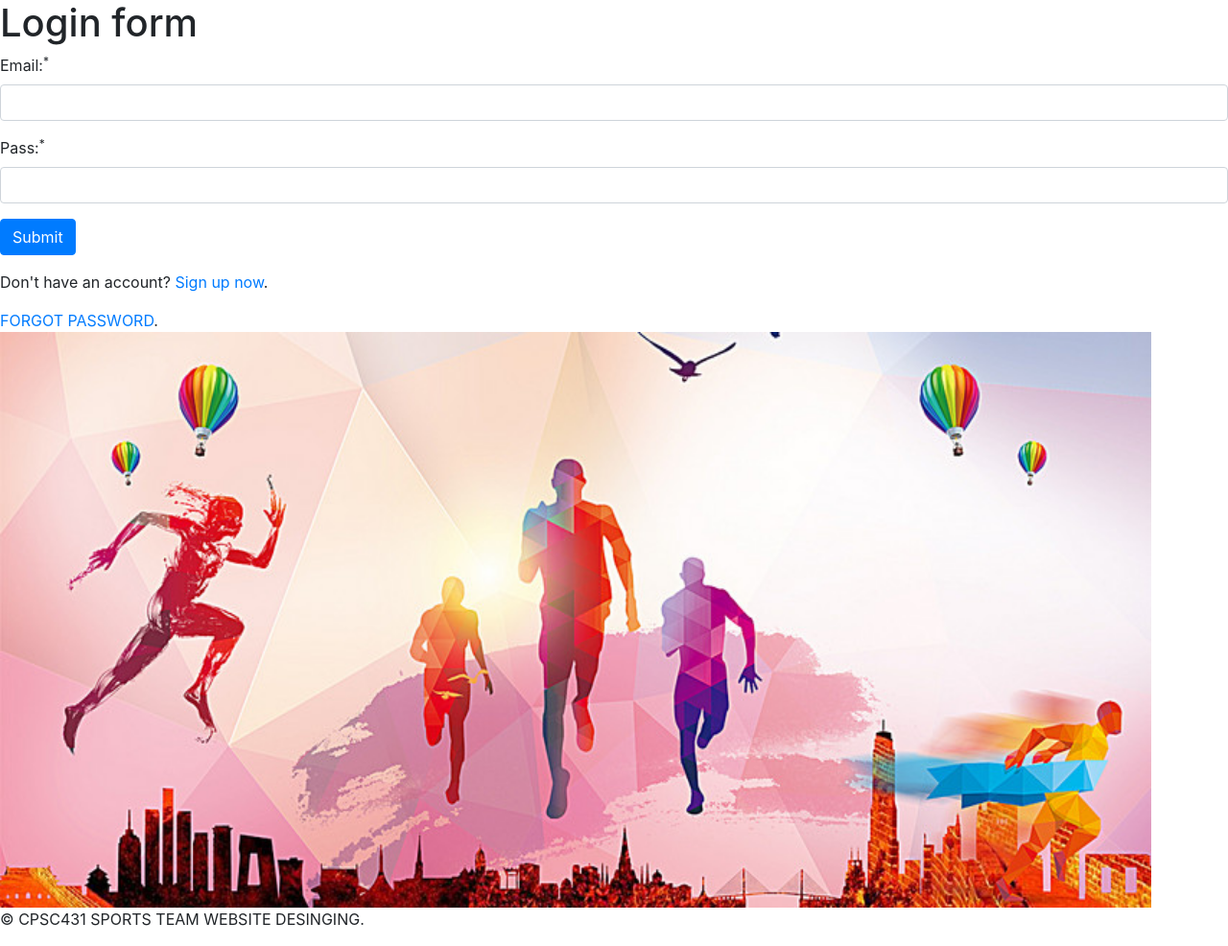
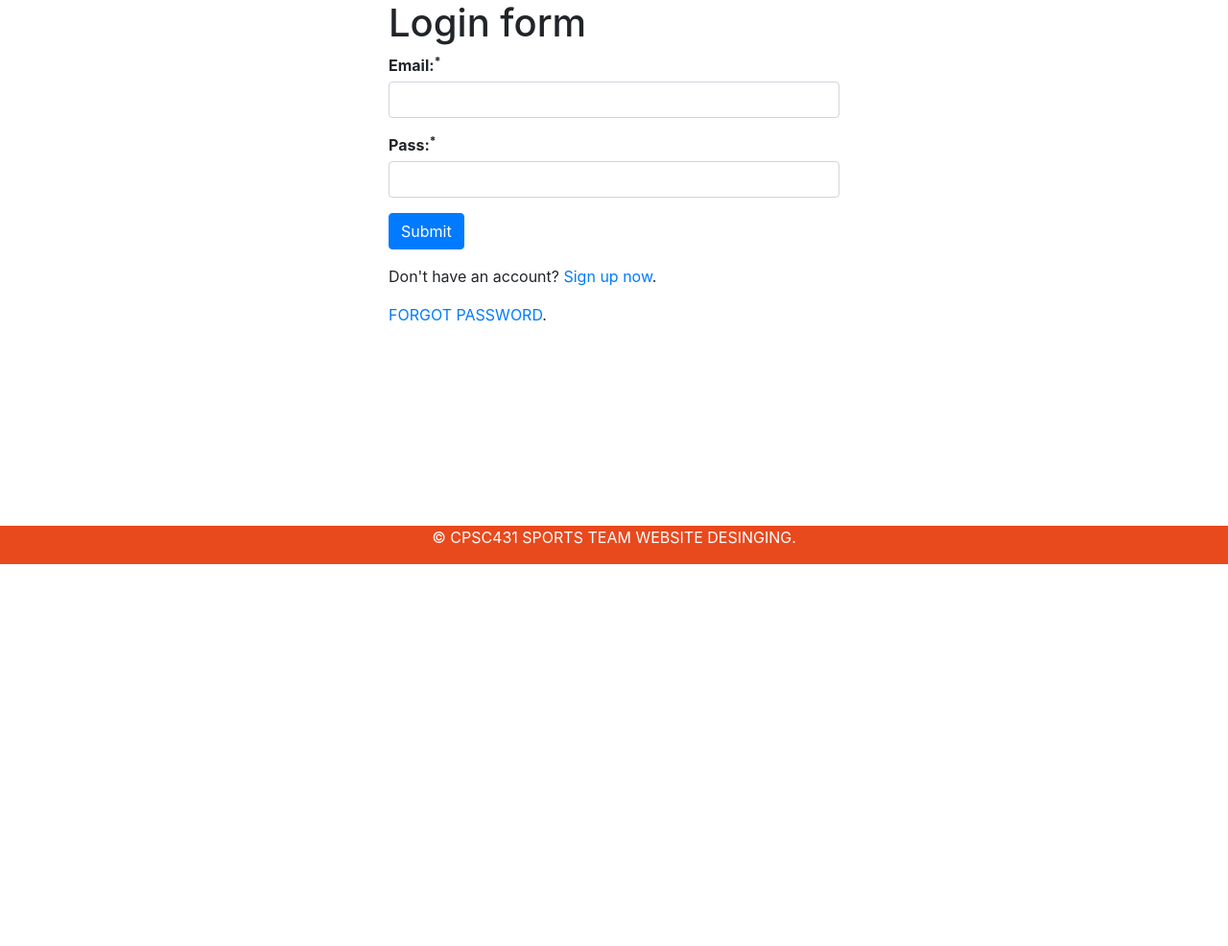
Before and after one commit to tngo0508/WEB-RUNNING-SPORTS-TEAM, a PHP site: page /welcome.php in a window 1280 px wide. Shown: the part 212-1198 px from the top of the page at 96% size. After the commit the page ends 800 px from the top, so only its background shows below. Run offline with PHP 8.4, Linux system fonts and the light colour scheme; data that the repository does not hold is empty; some libraries are stand-ins or nearby versions.

Commit message:
fixing front-end welcome.php

```diff
--- /dev/null
+++ b/NEW TEST(USE THIS ONE)/css/footer.css
@@ -0,0 +1,11 @@
+footer {
+  position: absolute;
+  bottom: 0;
+  text-align: center;
+  justify-content: center;
+  width: 100%;
+  /* margin-top:20px; */
+  color: #ffffff;
+  height: 40px;
+  background-color: #e8491d;
+}
--- a/NEW TEST(USE THIS ONE)/css/welcome.css
+++ b/NEW TEST(USE THIS ONE)/css/welcome.css
@@ -1,14 +1,3 @@
-footer{
-  position: absolute;
-  bottom: 0;
-  width: 100%;
-  padding:20px;
-  margin-top:20px;
-  color:#ffffff;
-  background-color:#e8491d;
-  text-align: center;
-}
-
 #logo2 {
   display: flex;
   width: 100%;
@@ -17,5 +6,23 @@ footer{
 }
 
 .container {
-  border: 100%;
+  width: 500px;
 }
+
+.form-signin {
+  width: 300px;
+  max-width: 330px;
+  padding: 15px;
+  margin: 0 auto;
+}
+
+.form-login .form-login-heading, .form-signin .checkbox {
+  margin-bottom: 10px;
+}
+
+label {
+  display: inline-block;
+  max-width: 100%;
+  margin-bottom: 5px;
+  font-weight: 700
+}
--- a/NEW TEST(USE THIS ONE)/footer.php
+++ b/NEW TEST(USE THIS ONE)/footer.php
@@ -1,7 +1,5 @@
   <!-- page footer -->
   <footer>
+    <link rel="stylesheet" href="css/footer.css">
       <p>&copy; CPSC431 SPORTS TEAM WEBSITE DESINGING.<br />
   </footer>
-
-</body>
-</html>
--- a/NEW TEST(USE THIS ONE)/header.php
+++ b/NEW TEST(USE THIS ONE)/header.php
@@ -8,50 +8,15 @@
 	<meta name="keywords" content="web design">
 	<meta name="author" content="TEAM CPSC431">
 	<title>BASKETBALL TEAM MANAGEMENT | Welcome</title>
-	<!-- <link rel="stylesheet" href="./css/welcome.css"> -->
-	<link rel="stylesheet" href="https://stackpath.bootstrapcdn.com/bootstrap/4.1.0/css/bootstrap.min.css" integrity="sha384-9gVQ4dYFwwWSjIDZnLEWnxCjeSWFphJiwGPXr1jddIhOegiu1FwO5qRGvFXOdJZ4" crossorigin="anonymous">
+
 </head>
 
-<body>
 	<header>
 		<div id="top">
 			<img src="./logo/1.jpg" alt="CSUF LOGO" height="100" width="100" />
 			<h1> BASKETBALL TEAM MANAGEMENT </h1>
 		</div>
-		<nav class="navbar navbar-expand-lg navbar-dark bg-dark">
-			<a class="navbar-brand" href="#">TEAM MANAGEMENT</a>
-			<button class="navbar-toggler" type="button" data-toggle="collapse" data-target="#navbarNavDropdown" aria-controls="navbarNavDropdown" aria-expanded="false" aria-label="Toggle navigation">
-    <span class="navbar-toggler-icon"></span>
-  </button>
-			<div class="collapse navbar-collapse" id="navbarNavDropdown">
-				<ul class="navbar-nav">
-					<li class="nav-item active">
-						<a class="nav-link" href="welcome.php">Welcome <span class="sr-only">(current)</span></a>
-					</li>
-					<li class="nav-item">
-						<a class="nav-link" href="rule.html">Rule</a>
-					</li>
-					<li class="nav-item">
-						<a class="nav-link" href="contact.html">Contact</a>
-					</li>
-					<li class="nav-item dropdown">
-						<a class="nav-link dropdown-toggle" href="#" id="navbarDropdownMenuLink" data-toggle="dropdown" aria-haspopup="true" aria-expanded="true">
-          Dropdown link
-        </a>
-						<div class="dropdown-menu" aria-labelledby="navbarDropdownMenuLink">
-							<a class="dropdown-item" href="#">Action</a>
-							<a class="dropdown-item" href="#">Another action</a>
-							<a class="dropdown-item" href="#">Something else here</a>
-						</div>
-					</li>
-				</ul>
-			</div>
-		</nav>
 	</header>
 
-	<script src="https://code.jquery.com/jquery-3.3.1.slim.min.js" integrity="sha384-q8i/X+965DzO0rT7abK41JStQIAqVgRVzpbzo5smXKp4YfRvH+8abtTE1Pi6jizo" crossorigin="anonymous"></script>
-	<script src="https://cdnjs.cloudflare.com/ajax/libs/popper.js/1.14.0/umd/popper.min.js" integrity="sha384-cs/chFZiN24E4KMATLdqdvsezGxaGsi4hLGOzlXwp5UZB1LY//20VyM2taTB4QvJ" crossorigin="anonymous"></script>
-	<script src="https://stackpath.bootstrapcdn.com/bootstrap/4.1.0/js/bootstrap.min.js" integrity="sha384-uefMccjFJAIv6A+rW+L4AHf99KvxDjWSu1z9VI8SKNVmz4sk7buKt/6v9KI65qnm" crossorigin="anonymous"></script>
-</body>
 
 </html>
--- a/NEW TEST(USE THIS ONE)/welcome.php
+++ b/NEW TEST(USE THIS ONE)/welcome.php
@@ -1,20 +1,53 @@
-<?php
-     require "header.php";
+<!DOCTYPE html>
+<html>
 
-?>
+<head>
+  <meta charset="utf-8">
+  <title>Welcome page</title>
+  <link rel="stylesheet" href="https://maxcdn.bootstrapcdn.com/bootstrap/4.0.0/css/bootstrap.min.css" integrity="sha384-Gn5384xqQ1aoWXA+058RXPxPg6fy4IWvTNh0E263XmFcJlSAwiGgFAW/dAiS6JXm" crossorigin="anonymous">
+  <link rel="stylesheet" href="css/welcome.css">
+</head>
 
 <body>
-
-    <div class="flex-containers">
-      <div style="flex-grow: 5">
-				<section id = "logining">
-				<h1>Login form</h1>
+  <?php
+    require 'header.php';
+  ?>
+    <nav class="navbar navbar-expand-lg navbar-dark bg-dark">
+      <a class="navbar-brand" href="#">TEAM MANAGEMENT</a>
+      <button class="navbar-toggler" type="button" data-toggle="collapse" data-target="#navbarNavDropdown" aria-controls="navbarNavDropdown" aria-expanded="false" aria-label="Toggle navigation">
+    <span class="navbar-toggler-icon"></span>
+  </button>
+      <div class="collapse navbar-collapse" id="navbarNavDropdown">
+        <ul class="navbar-nav">
+          <li class="nav-item active">
+            <a class="nav-link" href="welcome.php">Welcome <span class="sr-only">(current)</span></a>
+          </li>
+          <li class="nav-item">
+            <a class="nav-link" href="rule.html">Rule</a>
+          </li>
+          <li class="nav-item">
+            <a class="nav-link" href="contact.html">Contact</a>
+          </li>
+          <li class="nav-item dropdown">
+            <a class="nav-link dropdown-toggle" href="#" id="navbarDropdownMenuLink" data-toggle="dropdown" aria-haspopup="true" aria-expanded="true">
+          Dropdown link
+        </a>
+            <div class="dropdown-menu" aria-labelledby="navbarDropdownMenuLink">
+              <a class="dropdown-item" href="#">Action</a>
+              <a class="dropdown-item" href="#">Another action</a>
+              <a class="dropdown-item" href="#">Something else here</a>
+            </div>
+          </li>
+        </ul>
+      </div>
+    </nav>
+  <div class="container">
     <?php require_once('login.php') ?>
-
-		<form action="<?php echo htmlspecialchars($_SERVER["PHP_SELF"]); ?>" method="post">
+    <form class="form-login" action="<?php echo htmlspecialchars($_SERVER[" PHP_SELF "]); ?>" method="post">
+      <h1 class="form-login-header">Login form</h1>
       <div class="form-group <?php echo (!empty($email_err)) ? 'has-error' : ''; ?>">
         <label>Email:<sup>*</sup></label>
-						<input type="text" name="email"class="form-control">
+        <input type="text" name="email" class="form-control">
         <span class="help-block"><?php echo $email_err; ?></span>
       </div>
       <div class="form-group <?php echo (!empty($password_err)) ? 'has-error' : ''; ?>">
@@ -29,13 +62,19 @@
       <p>Don't have an account? <a href="register.php">Sign up now</a>.</p>
       <a href="forgot_pass.php">FORGOT PASSWORD</a>.
     </form>
-		</section>
+    <!-- <div>
+      <img src="./logo/2.jpg">
+    </div> -->
   </div>
-      <div style="flex-grow: 8"><img src="./logo/2.jpg" / height="600" width="1200"></div>
-    </div>
+
+
+  <?php
+    require 'footer.php';
+  ?>
+    <script src="https://code.jquery.com/jquery-3.2.1.slim.min.js" integrity="sha384-KJ3o2DKtIkvYIK3UENzmM7KCkRr/rE9/Qpg6aAZGJwFDMVNA/GpGFF93hXpG5KkN" crossorigin="anonymous"></script>
+    <script src="https://cdnjs.cloudflare.com/ajax/libs/popper.js/1.12.9/umd/popper.min.js" integrity="sha384-ApNbgh9B+Y1QKtv3Rn7W3mgPxhU9K/ScQsAP7hUibX39j7fakFPskvXusvfa0b4Q" crossorigin="anonymous"></script>
+    <script src="https://maxcdn.bootstrapcdn.com/bootstrap/4.0.0/js/bootstrap.min.js" integrity="sha384-JZR6Spejh4U02d8jOt6vLEHfe/JQGiRRSQQxSfFWpi1MquVdAyjUar5+76PVCmYl" crossorigin="anonymous"></script>
 </body>
 
 
-  <?php
-  require "footer.php";
-  ?>
+</html>
```
Lines whose indentation alone changed are shown as unchanged.
